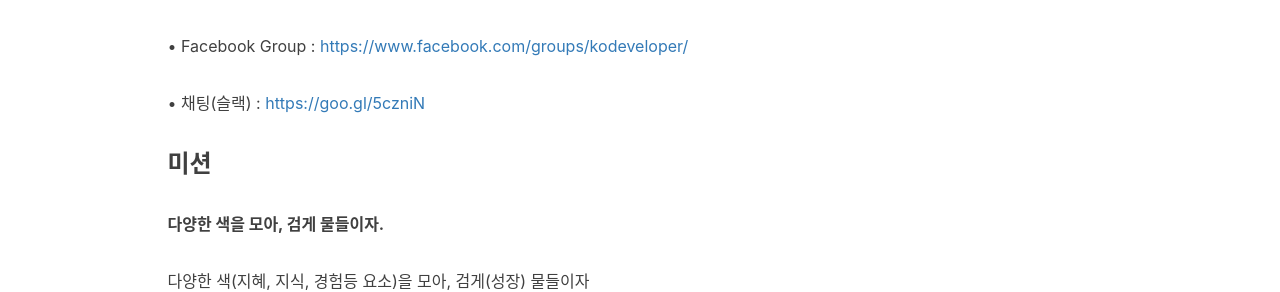
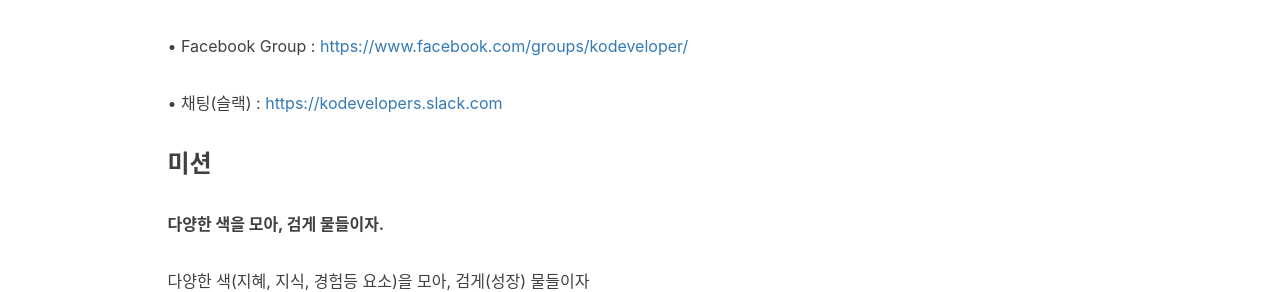
Before and after one commit to kodevops/blog, a Jekyll site: the page built from about.html, in a window 1280 px wide. Shown: the part 713-1005 px from the top of the page. Built offline with Jekyll 4.4.1, drawn with Linux system fonts in a browser that asks for light colours; nearby versions of some CDN libraries; comment, search, counter and statistics services are not loaded; some of the changed lines change nothing that is shown.

Commit message:
슬랙 링크수정(현재 링크로는 접속 안됨)

```diff
--- a/_includes/about/ko.md
+++ b/_includes/about/ko.md
@@ -8,7 +8,7 @@
 
 • Facebook Group : [https://www.facebook.com/groups/kodeveloper/](https://www.facebook.com/groups/kodeveloper/)
 
-• 채팅(슬랙) : [https://goo.gl/5czniN](https://goo.gl/5czniN)
+• 채팅(슬랙) : [https://kodevelopers.slack.com](https://kodevelopers.slack.com)
 
 
 ### 미션
```
